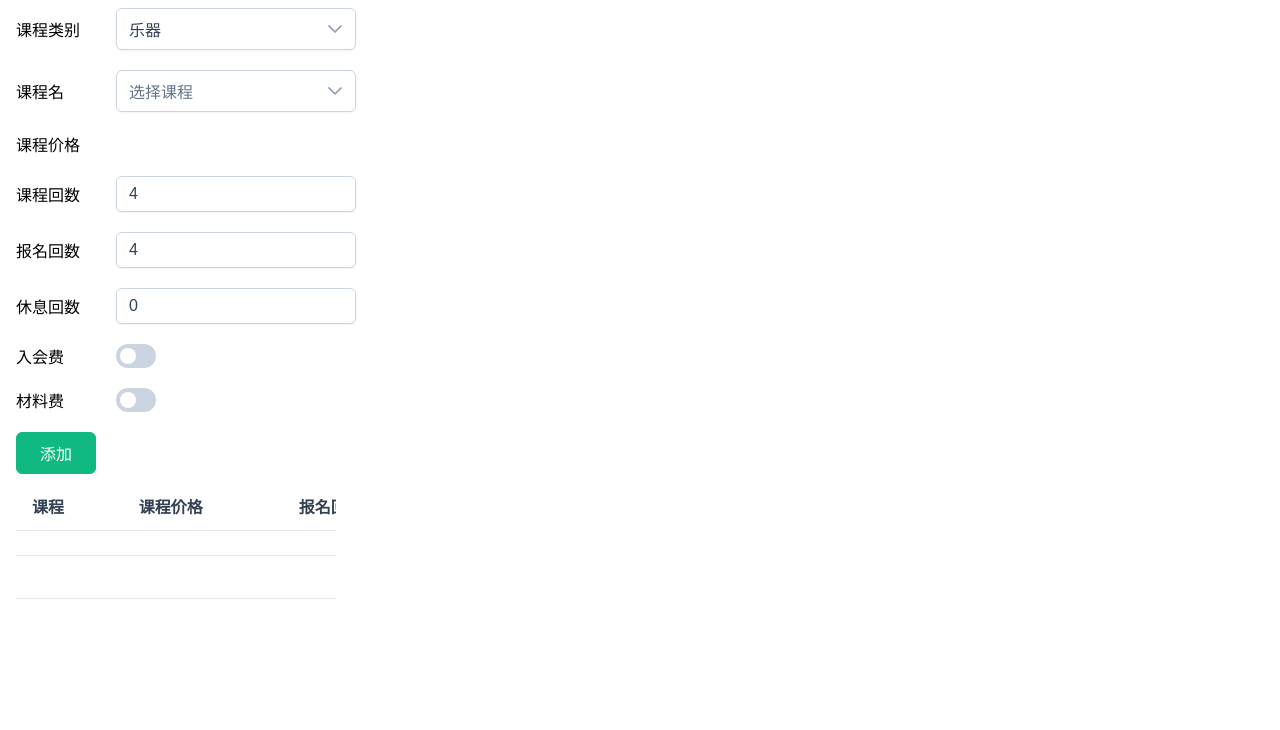
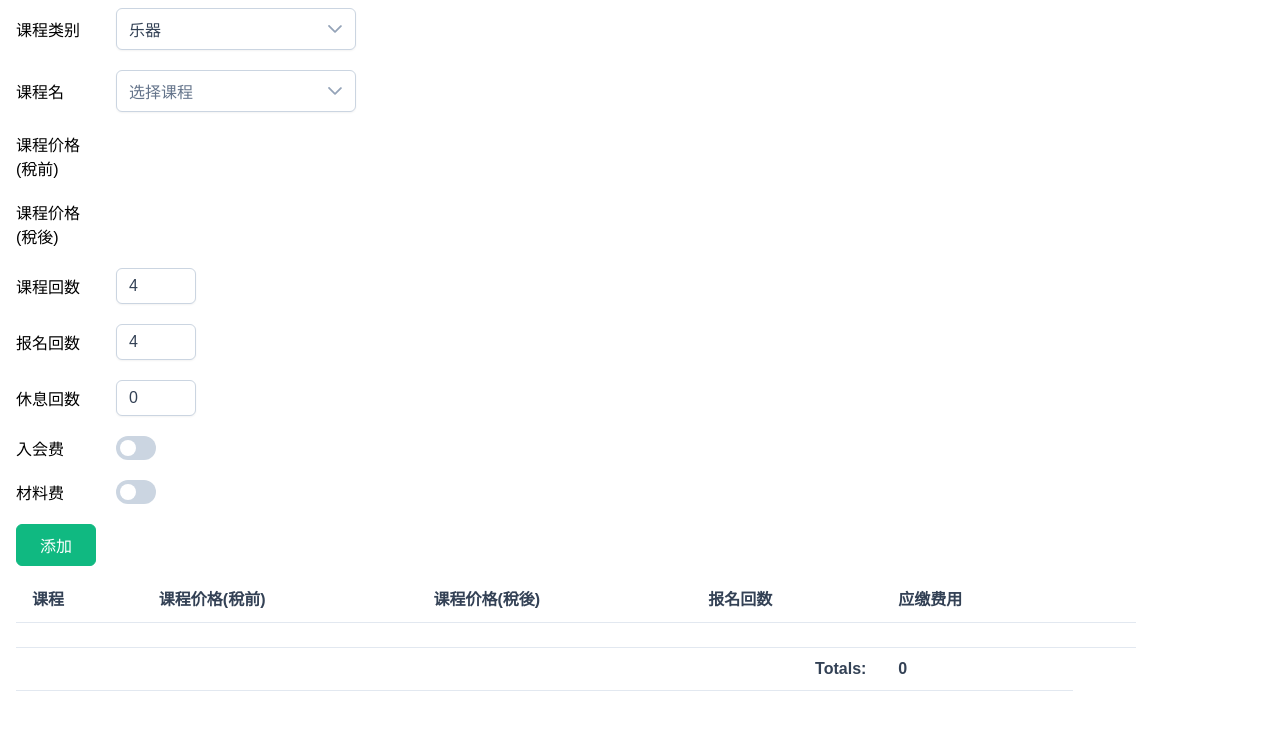
Before and after one commit to Alasher2023/vue3-school, a Vue app: page / in a window 1280 px wide. Shown: the top 730 px of the page. Built offline with nearby package versions, Linux system fonts and the light colour scheme; a web font is replaced by a local one.

Commit message:
添加了課程

```diff
--- a/src/views/HomeView.vue
+++ b/src/views/HomeView.vue
@@ -1,7 +1,7 @@
 <script setup lang="ts">
 import Dropdown from 'primevue/dropdown'
 import InputSwitch from 'primevue/inputswitch'
-import InputNumber from 'primevue/inputnumber'
+import InputText from 'primevue/inputtext'
 import DataTable from 'primevue/datatable'
 import Column from 'primevue/column'
 import ColumnGroup from 'primevue/columngroup' // optional
@@ -13,52 +13,138 @@ import { ref, computed, watch } from 'vue'
 const selectedFeesType = ref('乐器')
 const selectedFees = ref({})
 
-const feesType = ref(['乐器', '声乐', '舞蹈', '语言', '画画', '空手道'])
+const feesType = ref([
+  '乐器',
+  '声乐',
+  '舞蹈',
+  '语言',
+  '画画',
+  '空手道',
+  '个人指导120分钟',
+  '个人指导90分钟',
+  '个人指导60分钟'
+])
 
 const fees = ref([
-  { text: '钢琴幼儿30分钟', price: 8250, type: '乐器' },
-  { text: '钢琴初级60分钟', price: 15400, type: '乐器' },
-  { text: '钢琴中级60分钟', price: 17050, type: '乐器' },
-  { text: '钢琴高级30分钟', price: 10560, type: '乐器' },
-  { text: '钢琴高级60分钟', price: 19250, type: '乐器' },
-  { text: '架子鼓小组课', price: 13200, type: '乐器' },
-  { text: '架子鼓一对一', price: 17512, type: '乐器' },
-  { text: '吉他一对一', price: 17512, type: '乐器' },
-  { text: '古筝一对一', price: 17512, type: '乐器' },
-  { text: '声乐', price: 22000, type: '声乐' },
-  { text: '街舞60分钟', price: 7480, type: '舞蹈' },
-  { text: '街舞90分钟', price: 8580, type: '舞蹈' },
-  { text: '爵士舞60分钟', price: 7480, type: '舞蹈' },
-  { text: '爵士舞90分钟', price: 8580, type: '舞蹈' },
-  { text: '中国舞60分钟', price: 6380, type: '舞蹈' },
-  { text: '中国舞90分钟', price: 7480, type: '舞蹈' },
-  { text: '拉丁舞60分钟', price: 7480, type: '舞蹈' },
-  { text: '拉丁舞90分钟', price: 8580, type: '舞蹈' },
-  { text: '中文一年级上册', price: 5775, type: '语言' },
-  { text: '中文一年级下册', price: 6600, type: '语言' },
-  { text: '中文二年级以上', price: 7480, type: '语言' },
-  { text: '英语', price: 8580, type: '语言' },
-  { text: '画画60分钟', price: 5500, type: '画画' },
-  { text: '画画大班', price: 7150, type: '画画' },
-  { text: '画画提高班', price: 7700, type: '画画' },
-  { text: '画画一对一', price: 17512, type: '画画' },
-  { text: '空手道60分钟', price: 4950, type: '空手道' },
-  { text: '空手道90分钟', price: 6050, type: '空手道' }
+  { text: '钢琴幼儿30分钟', price: 7500, type: '乐器' },
+  { text: '钢琴初级60分钟', price: 14000, type: '乐器' },
+  { text: '钢琴中级60分钟', price: 15500, type: '乐器' },
+  { text: '钢琴高级30分钟', price: 9600, type: '乐器' },
+  { text: '钢琴高级60分钟', price: 17500, type: '乐器' },
+  { text: '架子鼓小组课', price: 12000, type: '乐器' },
+  { text: '架子鼓一对一', price: 15920, type: '乐器' },
+  { text: '吉他一对一', price: 15920, type: '乐器' },
+  { text: '古筝一对一', price: 15920, type: '乐器' },
+  { text: '声乐', price: 20000, type: '声乐' },
+  { text: '街舞60分钟', price: 6800, type: '舞蹈' },
+  { text: '街舞90分钟', price: 7800, type: '舞蹈' },
+  { text: '爵士舞60分钟', price: 6800, type: '舞蹈' },
+  { text: '爵士舞90分钟', price: 7800, type: '舞蹈' },
+  { text: '中国舞60分钟', price: 5800, type: '舞蹈' },
+  { text: '中国舞90分钟', price: 6800, type: '舞蹈' },
+  { text: '拉丁舞60分钟', price: 6800, type: '舞蹈' },
+  { text: '拉丁舞90分钟', price: 7800, type: '舞蹈' },
+  { text: '中文一年级上册', price: 5250, type: '语言' },
+  { text: '中文一年级下册', price: 6000, type: '语言' },
+  { text: '中文二年级以上', price: 6800, type: '语言' },
+  { text: '英语', price: 7800, type: '语言' },
+  { text: '画画60分钟', price: 5000, type: '画画' },
+  { text: '画画大班', price: 6500, type: '画画' },
+  { text: '画画提高班', price: 7000, type: '画画' },
+  { text: '画画一对一', price: 15920, type: '画画' },
+  { text: '空手道60分钟', price: 4500, type: '空手道' },
+  { text: '空手道90分钟', price: 5500, type: '空手道' },
+
+  //个人指导 小学生
+  { text: '周1回（幼儿 小学生）', price: 16000, type: '个人指导120分钟' },
+  { text: '周2回（幼儿 小学生）', price: 31200, type: '个人指导120分钟' },
+  { text: '周3回（幼儿 小学生）', price: 45600, type: '个人指导120分钟' },
+  { text: '周4回（幼儿 小学生）', price: 59200, type: '个人指导120分钟' },
+  { text: '周5回（幼儿 小学生）', price: 72000, type: '个人指导120分钟' },
+
+  { text: '周1回（幼儿 小学生）', price: 12300, type: '个人指导90分钟' },
+  { text: '周2回（幼儿 小学生）', price: 24000, type: '个人指导90分钟' },
+  { text: '周3回（幼儿 小学生）', price: 35100, type: '个人指导90分钟' },
+  { text: '周4回（幼儿 小学生）', price: 45600, type: '个人指导90分钟' },
+  { text: '周5回（幼儿 小学生）', price: 55500, type: '个人指导90分钟' },
+
+  { text: '周1回（幼儿 小学生）', price: 8400, type: '个人指导60分钟' },
+  { text: '周2回（幼儿 小学生）', price: 17200, type: '个人指导60分钟' },
+  { text: '周3回（幼儿 小学生）', price: 25200, type: '个人指导60分钟' },
+  { text: '周4回（幼儿 小学生）', price: 32800, type: '个人指导60分钟' },
+  { text: '周5回（幼儿 小学生）', price: 40000, type: '个人指导60分钟' },
+
+  //个人指导 中学生
+  { text: '周1回（中学生）', price: 18000, type: '个人指导120分钟' },
+  { text: '周2回（中学生）', price: 36000, type: '个人指导120分钟' },
+  { text: '周3回（中学生）', price: 52800, type: '个人指导120分钟' },
+  { text: '周4回（中学生）', price: 68800, type: '个人指导120分钟' },
+  { text: '周5回（中学生）', price: 84000, type: '个人指导120分钟' },
+
+  { text: '周1回（中学生）', price: 13800, type: '个人指导90分钟' },
+  { text: '周2回（中学生）', price: 27000, type: '个人指导90分钟' },
+  { text: '周3回（中学生）', price: 39600, type: '个人指导90分钟' },
+  { text: '周4回（中学生）', price: 51600, type: '个人指导90分钟' },
+  { text: '周5回（中学生）', price: 63000, type: '个人指导90分钟' },
+
+  { text: '周1回（中学生）', price: 9800, type: '个人指导60分钟' },
+  { text: '周2回（中学生）', price: 19200, type: '个人指导60分钟' },
+  { text: '周3回（中学生）', price: 28200, type: '个人指导60分钟' },
+  { text: '周4回（中学生）', price: 36800, type: '个人指导60分钟' },
+  { text: '周5回（中学生）', price: 45000, type: '个人指导60分钟' },
+
+  //个人指导 高一高二
+  { text: '周1回（高一高二）', price: 19200, type: '个人指导120分钟' },
+  { text: '周2回（高一高二）', price: 37600, type: '个人指导120分钟' },
+  { text: '周3回（高一高二）', price: 55200, type: '个人指导120分钟' },
+  { text: '周4回（高一高二）', price: 72000, type: '个人指导120分钟' },
+  { text: '周5回（高一高二）', price: 88000, type: '个人指导120分钟' },
+
+  { text: '周1回（高一高二）', price: 14700, type: '个人指导90分钟' },
+  { text: '周2回（高一高二）', price: 28800, type: '个人指导90分钟' },
+  { text: '周3回（高一高二）', price: 42300, type: '个人指导90分钟' },
+  { text: '周4回（高一高二）', price: 55200, type: '个人指导90分钟' },
+  { text: '周5回（高一高二）', price: 67500, type: '个人指导90分钟' },
+
+  { text: '周1回（高一高二）', price: 10400, type: '个人指导60分钟' },
+  { text: '周2回（高一高二）', price: 20400, type: '个人指导60分钟' },
+  { text: '周3回（高一高二）', price: 30000, type: '个人指导60分钟' },
+  { text: '周4回（高一高二）', price: 39200, type: '个人指导60分钟' },
+  { text: '周5回（高一高二）', price: 48000, type: '个人指导60分钟' },
+
+  //个人指导 高三
+  { text: '周1回（高三）', price: 19200, type: '个人指导120分钟' },
+  { text: '周2回（高三）', price: 37600, type: '个人指导120分钟' },
+  { text: '周3回（高三）', price: 55200, type: '个人指导120分钟' },
+  { text: '周4回（高三）', price: 72000, type: '个人指导120分钟' },
+  { text: '周5回（高三）', price: 88000, type: '个人指导120分钟' },
+
+  { text: '周1回（高三）', price: 14700, type: '个人指导90分钟' },
+  { text: '周2回（高三）', price: 28800, type: '个人指导90分钟' },
+  { text: '周3回（高三）', price: 42300, type: '个人指导90分钟' },
+  { text: '周4回（高三）', price: 55200, type: '个人指导90分钟' },
+  { text: '周5回（高三）', price: 67500, type: '个人指导90分钟' },
+
+  { text: '周1回（高三）', price: 10400, type: '个人指导60分钟' },
+  { text: '周2回（高三）', price: 20400, type: '个人指导60分钟' },
+  { text: '周3回（高三）', price: 30000, type: '个人指导60分钟' },
+  { text: '周4回（高三）', price: 39200, type: '个人指导60分钟' },
+  { text: '周5回（高三）', price: 48000, type: '个人指导60分钟' }
 ])
 
 const c_fees = computed(() => {
   return fees.value.filter((fee) => fee.type === selectedFeesType.value)
 })
 
-watch(selectedFeesType, (newValue, oldValue) => {
+watch(selectedFeesType, () => {
   selectedFees.value = {}
 })
 
 const admissionFee = ref(false)
 const materialCosts = ref(false)
-const normalTimes = ref(4)
-const enlistsTimes = ref(4)
-const restTimes = ref(0)
+const normalTimes = ref('4')
+const enlistsTimes = ref('4')
+const restTimes = ref('0')
 
 const totlePrice = computed(() => {
   let total = 0
@@ -75,8 +161,11 @@ const addGrid = () => {
     id: 1,
     lessonName: selectedFees.value.text,
     lessonPrice: selectedFees.value.price,
+    withTax: (selectedFees.value.price * 11) / 10,
     times: enlistsTimes.value,
-    price: (selectedFees.value.price / normalTimes.value) * (enlistsTimes.value - restTimes.value)
+    price:
+      ((selectedFees.value.price * 11) / 10 / parseInt(normalTimes.value)) *
+      (parseInt(enlistsTimes.value) - parseInt(restTimes.value))
   }
   addGridValue(lesson)
 }
@@ -86,7 +175,8 @@ const addAdmissionFee = () => {
     let lesson = {
       id: 98,
       lessonName: '入会费',
-      lessonPrice: 11000,
+      lessonPrice: 10000,
+      withTax: 11000,
       times: 1,
       price: 11000
     }
@@ -105,7 +195,8 @@ const addMaterialCosts = () => {
     let lesson = {
       id: 99,
       lessonName: '材料费',
-      lessonPrice: 4378,
+      lessonPrice: 3980,
+      withTax: 4378,
       times: 1,
       price: 4378
     }
@@ -144,50 +235,36 @@ const addGridValue = (lesson) => {
         placeholder="选择课程"
       />
 
-      <label>课程价格</label>
+      <label>课程价格(稅前)</label>
       <span>{{ selectedFees.price }}</span>
 
+      <label>课程价格(稅後)</label>
+      <span>{{ selectedFees.price == null ? '' : (selectedFees.price * 11) / 10 }}</span>
+
       <label> 课程回数 </label>
-      <InputNumber
+      <InputText
         v-model="normalTimes"
+        type="number"
+        pattern="[0-9]*"
         inputId="normal"
         inputmode="numeric"
-        locale="jp"
-        :pt="{
-          input: {
-            inputmode: 'numeric',
-            pattern: '[0-9]*'
-          }
-        }"
-      ></InputNumber>
-
+      ></InputText>
       <label> 报名回数 </label>
-      <InputNumber
+      <InputText
         v-model="enlistsTimes"
-        inputId="enlists"
+        type="number"
+        pattern="[0-9]*"
         inputmode="numeric"
-        locale="jp"
-        :pt="{
-          input: {
-            inputmode: 'numeric',
-            pattern: '[0-9]*'
-          }
-        }"
-      ></InputNumber>
+      ></InputText>
 
       <label> 休息回数 </label>
-      <InputNumber
+      <InputText
         v-model="restTimes"
+        type="number"
+        pattern="[0-9]*"
         inputId="rest"
         inputmode="numeric"
-        locale="jp"
-        :pt="{
-          input: {
-            inputmode: 'numeric',
-            pattern: '[0-9]*'
-          }
-        }"
-      ></InputNumber>
+      ></InputText>
 
       <label>入会费</label>
       <InputSwitch v-model="admissionFee" inputId="admissionFee" @change="addAdmissionFee" />
@@ -199,9 +276,10 @@ const addGridValue = (lesson) => {
     </div>
 
     <div class="gridArea">
-      <DataTable :value="lessons" tableStyle="min-width: 40rem">
+      <DataTable :value="lessons" tableStyle="min-width: 60rem">
         <Column field="lessonName" header="课程"></Column>
-        <Column field="lessonPrice" header="课程价格"></Column>
+        <Column field="lessonPrice" header="课程价格(稅前)"></Column>
+        <Column field="withTax" header="课程价格(稅後)"></Column>
         <Column field="times" header="报名回数"></Column>
         <Column field="price" header="应缴费用"></Column>
         <Column>
@@ -221,7 +299,7 @@ const addGridValue = (lesson) => {
         </Column>
         <ColumnGroup type="footer">
           <Row>
-            <Column footer="Totals:" :colspan="3" footerStyle="text-align:right" />
+            <Column footer="Totals:" :colspan="4" footerStyle="text-align:right" />
             <Column :footer="totlePrice" />
           </Row>
         </ColumnGroup>
@@ -255,6 +333,9 @@ main {
 .gridArea {
   margin: 0.5em 0.5em;
   width: 20em;
+  @media screen and (min-width: 600px) {
+    width: 70em;
+  }
 }
 
 label {
```
Also changed, not shown: 7 other files (tests, documents, lock files or other folders).
